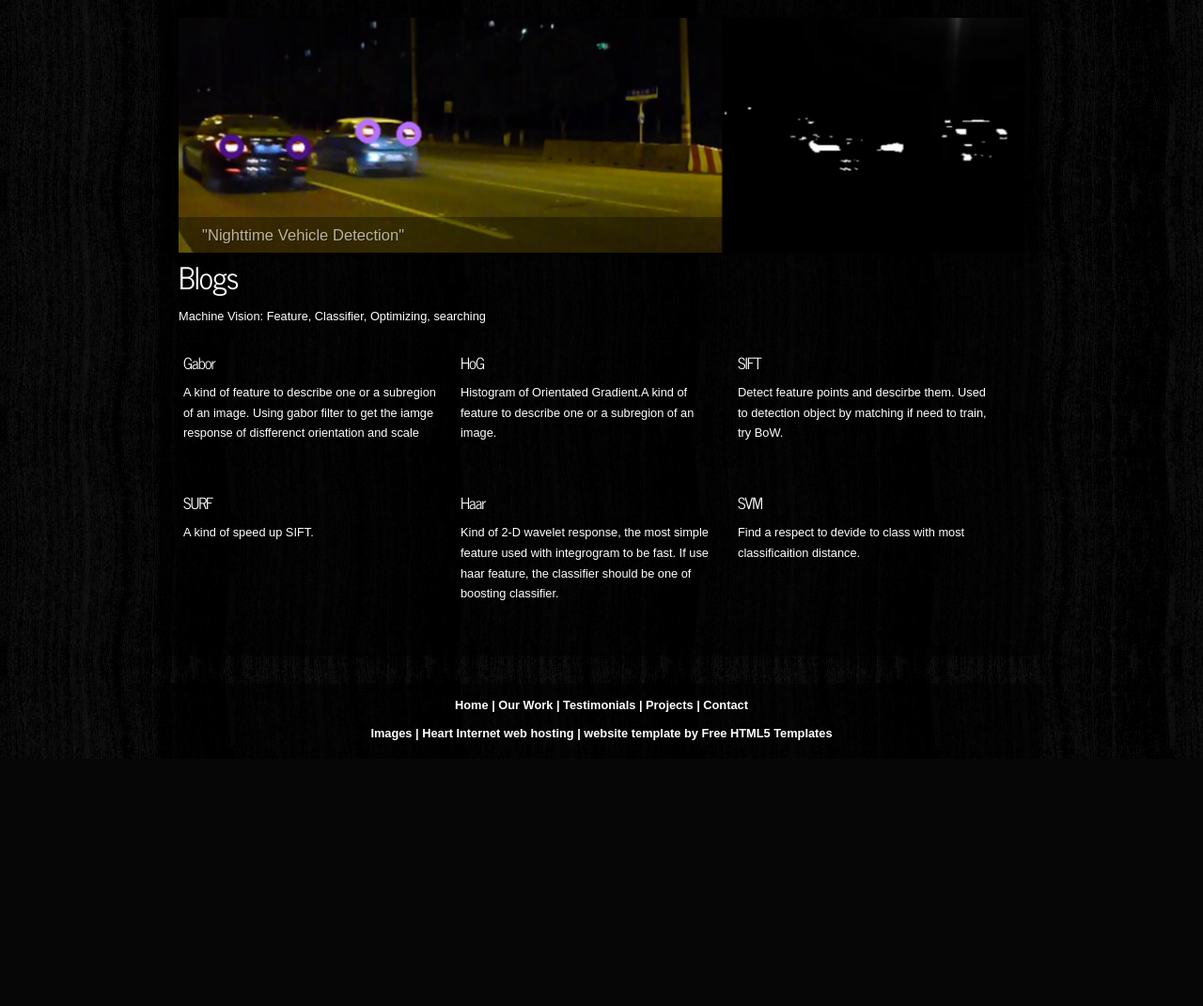
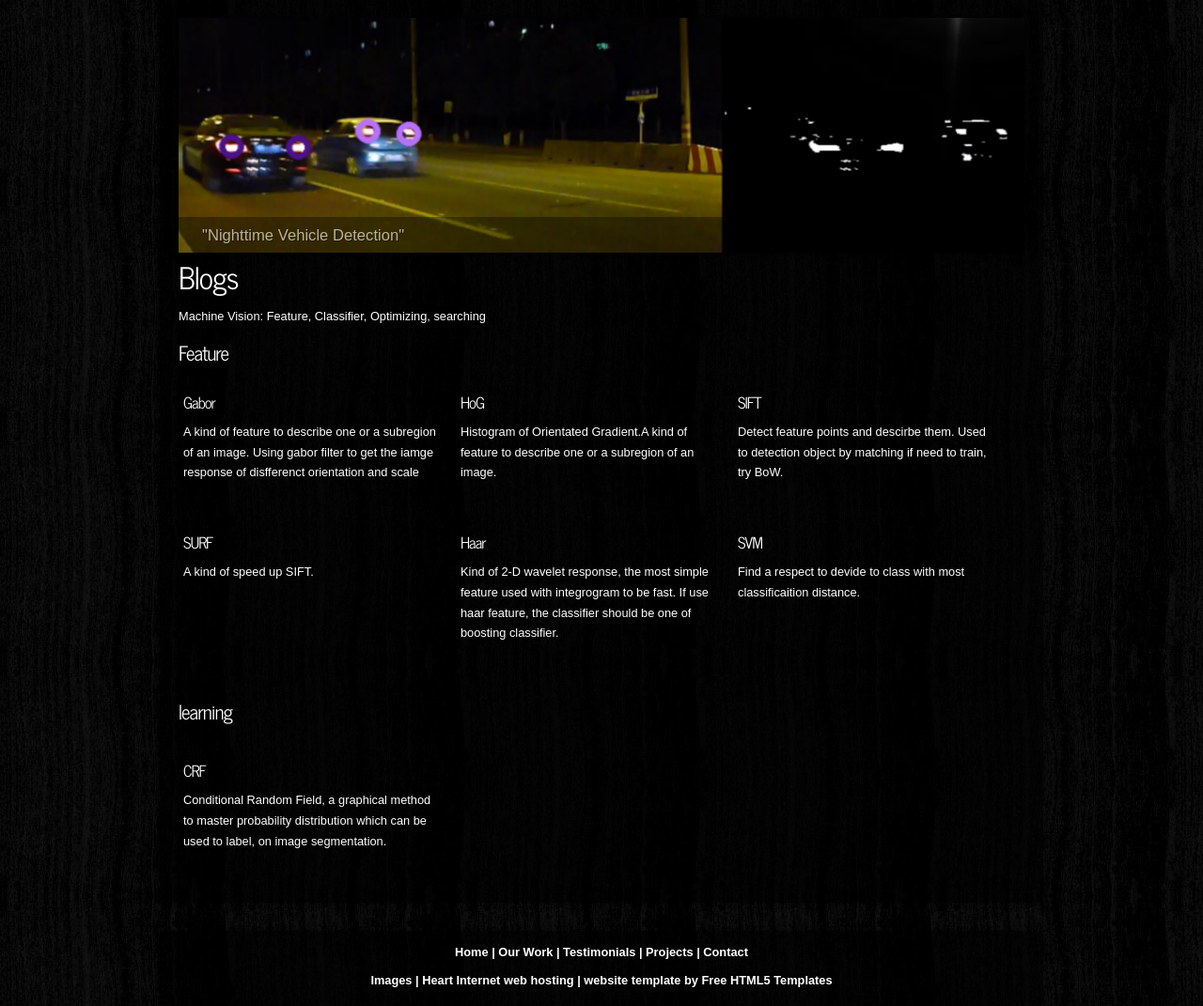
Before and after one commit to TimingSpace/website, a PHP site: page /blogs.html in a window 1280 px wide. Shown: the part 171-1242 px from the top of the page at 94% size. Before the commit the page ends 979 px from the top, so only its background shows below. Run offline with PHP 8.4, Linux system fonts and the light colour scheme.

Commit message:
start CRF

```diff
--- a/TimingspaceVision/Blogs/blogs.html
+++ b/TimingspaceVision/Blogs/CRF.html
@@ -5,7 +5,7 @@
   <title>TimingSpace Vision</title>
   <meta name="description" content="website description" />
   <meta name="keywords" content="website keywords, website keywords" />
-  <meta http-equiv="content-type" content="text/html; charset=windows-1252" />
+  <meta http-equiv="content-type" content="text/html; charset=utf-8" />
   <link rel="stylesheet" type="text/css" href="../css/style.css" />
   <!-- modernizr enables HTML5 elements and feature detects -->
   <script type="text/javascript" src="js/modernizr-1.5.min.js"></script>
@@ -51,6 +51,7 @@
         <h4>Document</h4>
         <p>Tutorial</p>
         <p>Code</p>
+        <p>如果我写的是中文</p>
     </div><!--close content-->
 	</div><!--close site_content-->
   </div><!--close main-->
--- a/TimingspaceVision/blogs.html
+++ b/TimingspaceVision/blogs.html
@@ -49,7 +49,9 @@
 	  <div id="content">
         <div class="content_item">
           <h1>Blogs</h1>
+
 		    <p>Machine Vision: Feature, Classifier, Optimizing, searching</p>
+        <h2>Feature</h2>
             <div class="content_container">
 			  <h3>Gabor</h3>
 			  <p>A kind of feature to describe one or a subregion of an image. Using gabor filter to get the iamge response of disfferenct orientation and scale</p>
@@ -73,9 +75,23 @@
             <div class="content_container">
 			  <h3>SVM</h3>
 			  <p>Find a respect to devide to class with most classificaition distance.</p>
-			</div><!--close content_container-->
+
+      </div><!--close content_container-->
+
 	    </div><!--close content_item-->
+
       </div><!--close content-->
+      <div id="content">
+       <h2>learning</h2>
+        <div class="content_item">
+         </div><!--close content_container-->
+            <div class="content_container">
+        <h3><a href="Blogs/CRF.html"><font color="#FFFFFF" >CRF</font></a></h3>
+        <p>Conditional Random Field, a graphical method to master probability distribution which can be used to label, on image segmentation.</p>
+
+      </div><!--close content_container-->
+        </div>
+      </div>
 	</div><!--close site_content-->
   </div><!--close main-->
 
--- a/TimingspaceVision/css/style.css
+++ b/TimingspaceVision/css/style.css
@@ -204,7 +204,8 @@ ul#nav li.current a, ul#nav li:hover a
 { width: 275px;
   padding: 5px;
   margin: 10px 10px 20px 0;
-  float: left;}
+  float: left;
+  color:#FFF;}
 
 footer
 { width: 940px;
```
